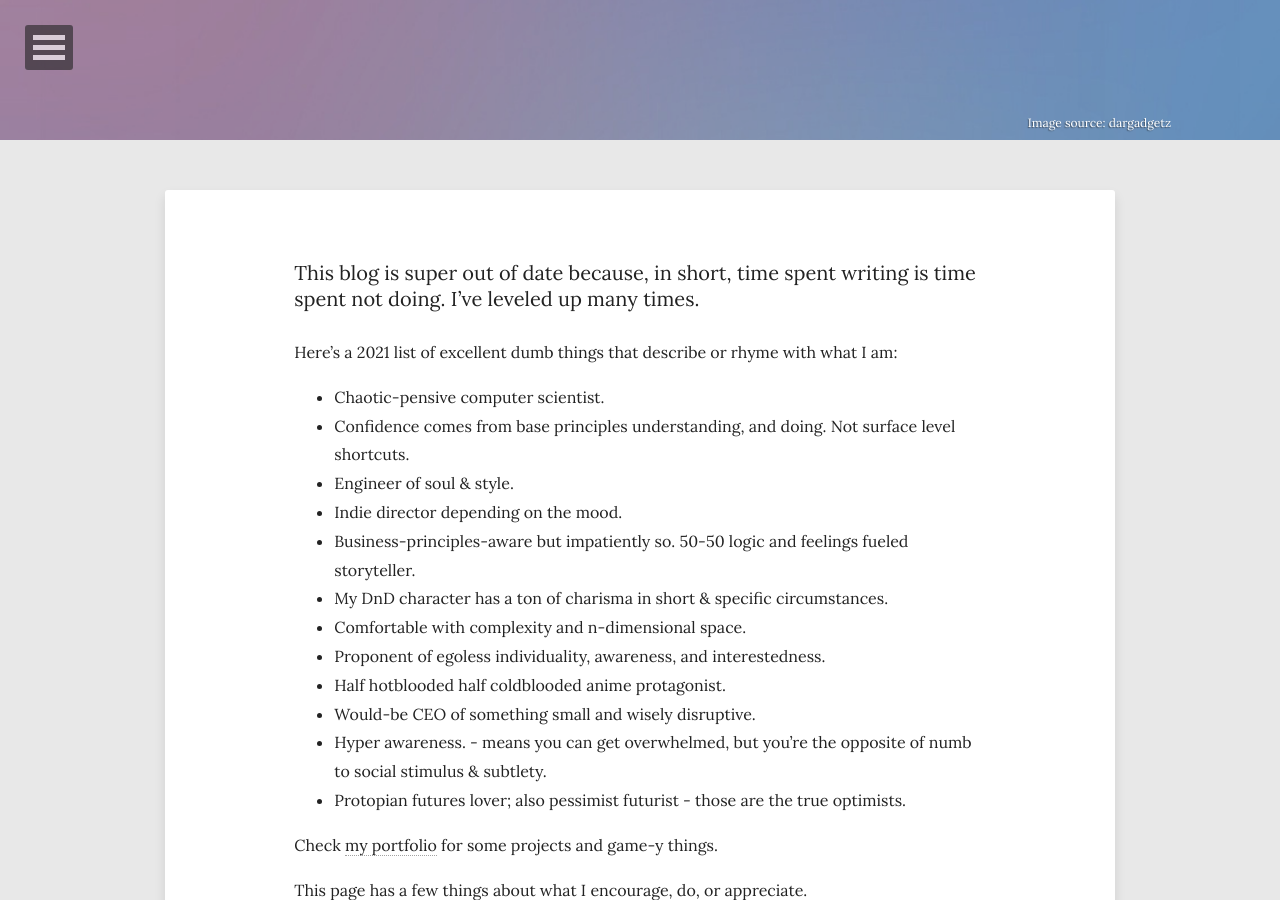
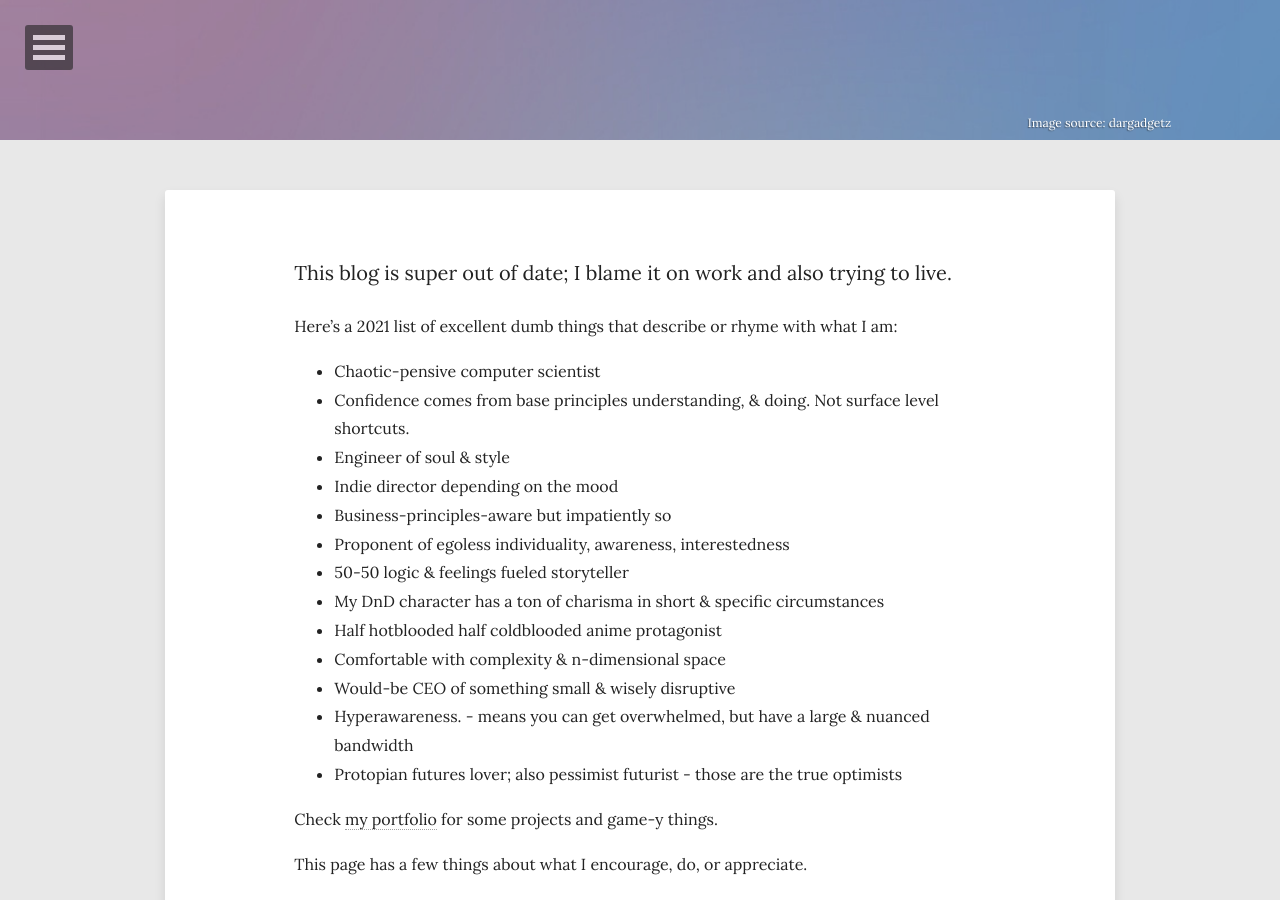
Before and after one commit to tdbe/tdbe.github.io, a Jekyll site: the page built from about.md, in a window 1280 px wide and 900 px high, scrolled down 260 px. Built offline with Jekyll 4.4.1, drawn with Linux system fonts in a browser that asks for light colours; nearby versions of some CDN libraries; some of the changed text lies outside the part shown.

Commit message:
dots from linkedin

```diff
--- a/about.md
+++ b/about.md
@@ -10,22 +10,22 @@ image:
 share: true
 ---
 
-This blog is super out of date because, in short, time spent writing is time spent not doing. I've leveled up many times.
+This blog is super out of date; I blame it on work and also trying to live.
 
 Here's a 2021 list of excellent dumb things that describe or rhyme with what I am:
-* Chaotic-pensive computer scientist.
-* Confidence comes from base principles understanding, and doing. Not surface level shortcuts.
-* Engineer of soul & style.
-* Indie director depending on the mood.
-* Business-principles-aware but impatiently so.
-50-50 logic and feelings fueled storyteller.
-* My DnD character has a ton of charisma in short & specific circumstances.
-* Comfortable with complexity and n-dimensional space.
-* Proponent of egoless individuality, awareness, and interestedness.
-* Half hotblooded half coldblooded anime protagonist.
-* Would-be CEO of something small and wisely disruptive.
-* Hyper awareness. - means you can get overwhelmed, but you're the opposite of numb to social stimulus & subtlety.
-* Protopian futures lover; also pessimist futurist - those are the true optimists.
+* Chaotic-pensive computer scientist
+* Confidence comes from base principles understanding, & doing. Not surface level shortcuts.
+* Engineer of soul & style
+* Indie director depending on the mood
+* Business-principles-aware but impatiently so
+* Proponent of egoless individuality, awareness, interestedness
+* 50-50 logic & feelings fueled storyteller
+* My DnD character has a ton of charisma in short & specific circumstances
+* Half hotblooded half coldblooded anime protagonist
+* Comfortable with complexity & n-dimensional space
+* Would-be CEO of something small & wisely disruptive
+* Hyperawareness. - means you can get overwhelmed, but have a large & nuanced bandwidth
+* Protopian futures lover; also pessimist futurist - those are the true optimists
 
 Check [my portfolio](https://www.deferredreality.com) for some projects and game-y things.
 
@@ -83,11 +83,9 @@ Here is a brief list of things I approve of:
 * [Octane Renderer for MRT light fields (VR)](https://www.youtube.com/watch?v=0LLHMpbIJNA)
 * [Art and Technology at Pixar](https://graphics.pixar.com/library/)
 * [Feng Zhu Design Cinema](https://fengzhudesign.com/tutorials.htm)
-* [Elon Musk](https://twitter.com/elonmusk)
 * [Ray Kurzweil](https://www.kurzweilai.net/)
 * [Jennifer Doudna](https://rna.berkeley.edu/)
-* [The Tek](https://www.youtube.com/user/razethew0rld)
-* [Super Best Friend Zaibatsu](https://superbestfriendsplay.com/), [Team FourStar](https://teamfourstar.com/), [AVGN](https://cinemassacre.com/)
+* [Super Best Friend Zaibatsu](https://superbestfriendsplay.com/)
 
 
 ----
```
